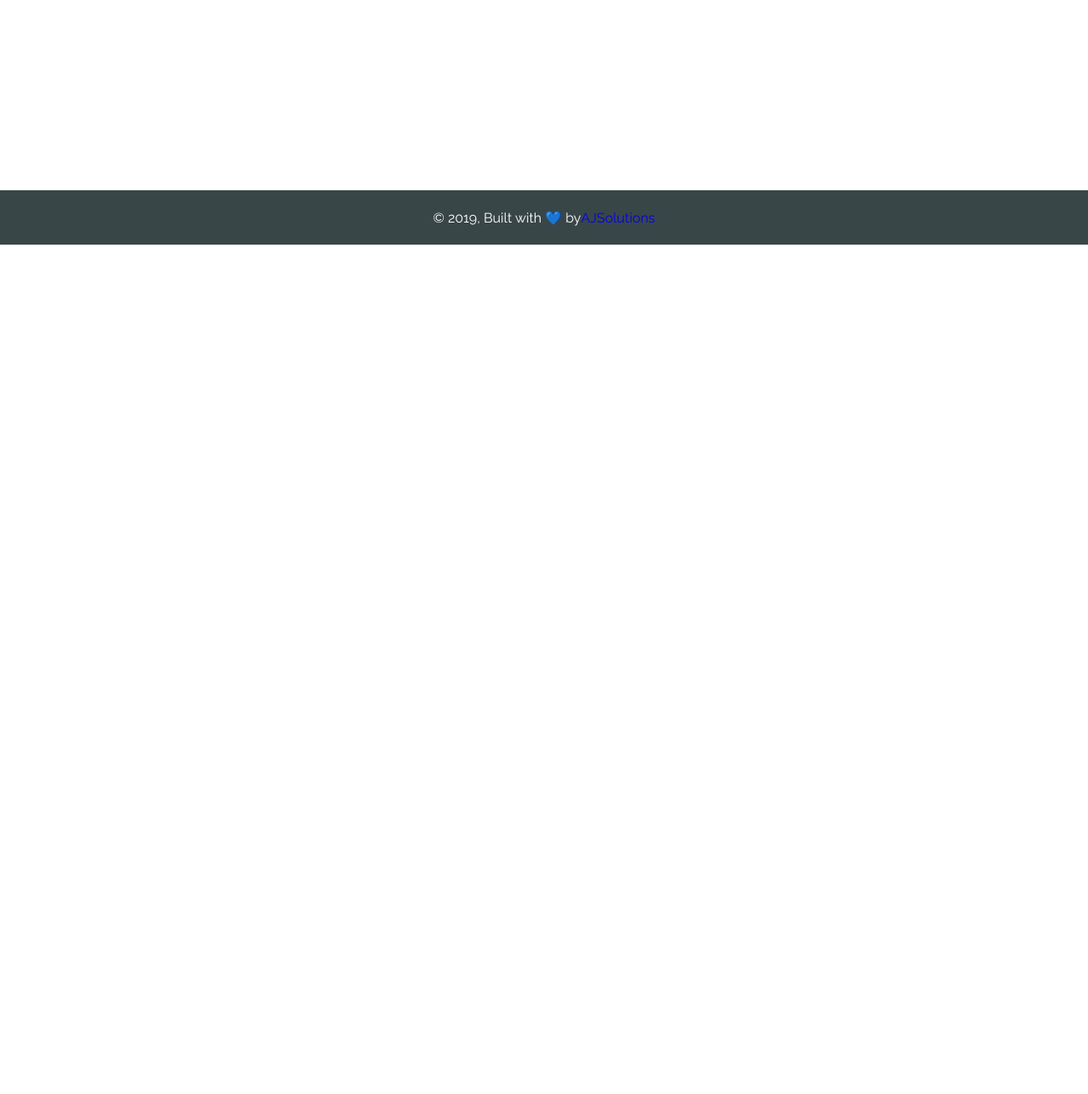
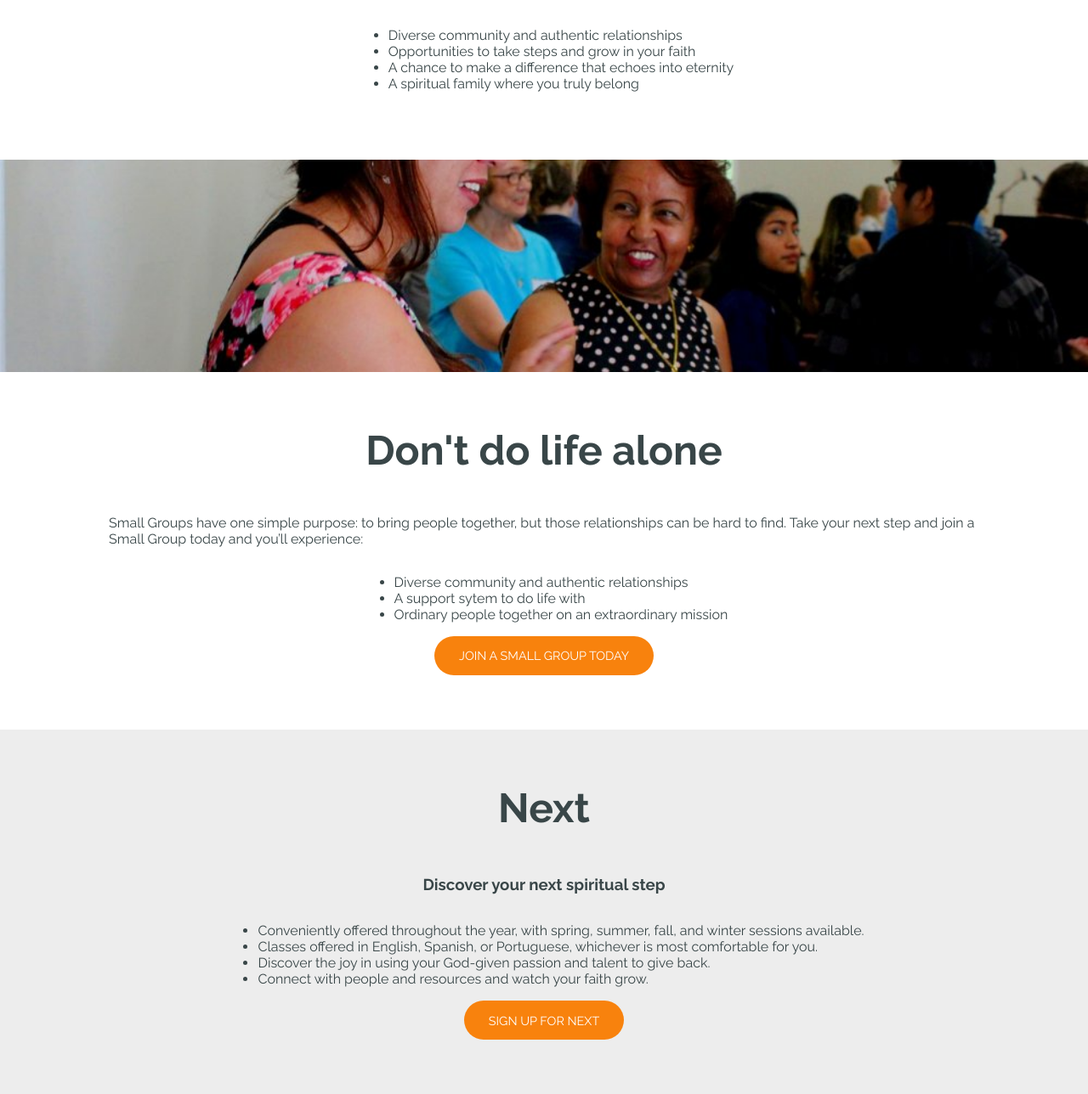
Before and after one commit to ajscholz/one-hope-church-website, a Gatsby site: page /next-steps in a window 1280 px wide. Shown: the part 512-1800 px from the top of the page at 85% size. Before the commit the page ends 800 px from the top, so only its background shows below. Built offline with nearby package versions, Linux system fonts and the light colour scheme; Gatsby itself is replaced by a stand-in of ours.

Commit message:
add shell sections to next steps

```diff
--- a/src/components/Section.js
+++ b/src/components/Section.js
@@ -2,6 +2,9 @@ import styled from "styled-components"
 
 export default styled.section`
   padding: 4rem 10vw;
+  display: flex;
+  flex-direction: column;
+  align-items: center;
   &:nth-of-type(odd) {
     background: #ededed;
   }
--- a/src/pages/next-steps.js
+++ b/src/pages/next-steps.js
@@ -1,14 +1,26 @@
 import React from "react"
+import styled from "styled-components"
 import { graphql } from "gatsby"
+import BackgroundImage from "gatsby-background-image"
 
 import Layout from "../components/Layout"
 import SEO from "../components/Seo"
 import HeroImage from "../components/HeroImage"
 import Section from "../components/Section"
+import Banner from "../components/Banner"
+import Title from "../components/Title"
+import Button from "../components/Button"
 
 export const query = graphql`
   {
     hero: file(name: { eq: "next-steps-hero" }) {
+      childImageSharp {
+        fluid {
+          ...GatsbyImageSharpFluid
+        }
+      }
+    }
+    sectionImage: file(name: { eq: "next-steps-section" }) {
       childImageSharp {
         fluid {
           ...GatsbyImageSharpFluid
@@ -20,13 +32,69 @@ export const query = graphql`
 
 const NextSteps = ({ data }) => (
   <Layout>
-    <HeroImage image={data.hero.childImageSharp.fluid} />
     <SEO title="Next Steps" />
+    <HeroImage image={data.hero.childImageSharp.fluid}>
+      <Banner>Next Steps</Banner>
+    </HeroImage>
     <Section>
-      <h1>Hi from the Next Steps page</h1>
-      <p>Welcome to the next steps page</p>
+      <Title>Take your next step at One Hope and you'll find...</Title>
+      <ul>
+        <li>Diverse community and authentic relationships</li>
+        <li>Opportunities to take steps and grow in your faith</li>
+        <li>A chance to make a difference that echoes into eternity</li>
+        <li>A spiritual family where you truly belong</li>
+      </ul>
+    </Section>
+    <BackgroundImageSection>
+      <BackgroundImage fluid={data.sectionImage.childImageSharp.fluid}>
+        <Spacer></Spacer>
+      </BackgroundImage>
+    </BackgroundImageSection>
+    <Section>
+      <Title>Don't do life alone</Title>
+      <p>
+        Small Groups have one simple purpose: to bring people together, but
+        those relationships can be hard to find. Take your next step and join a
+        Small Group today and you’ll experience:
+      </p>
+      <ul>
+        <li>Diverse community and authentic relationships</li>
+        <li>A support sytem to do life with</li>
+        <li>Ordinary people together on an extraordinary mission</li>
+      </ul>
+      <Button>Join A Small Group Today</Button>
+    </Section>
+    <Section>
+      <Title>Next</Title>
+      <h3>Discover your next spiritual step</h3>
+      <ul>
+        <li>
+          Conveniently offered throughout the year, with spring, summer, fall,
+          and winter sessions available.
+        </li>
+        <li>
+          Classes offered in English, Spanish, or Portuguese, whichever is most
+          comfortable for you.
+        </li>
+        <li>
+          Discover the joy in using your God-given passion and talent to give
+          back.
+        </li>
+        <li>Connect with people and resources and watch your faith grow.</li>
+      </ul>
+      <Button>Sign up for Next</Button>
     </Section>
   </Layout>
 )
 
+const BackgroundImageSection = styled(Section)`
+  display: block;
+  padding: 0;
+`
+
+const Spacer = styled.div`
+  width: 100%;
+  height: 250px;
+`
+
 export default NextSteps
```
Also changed, not shown: src/images/next-steps-section.jpg (added).
